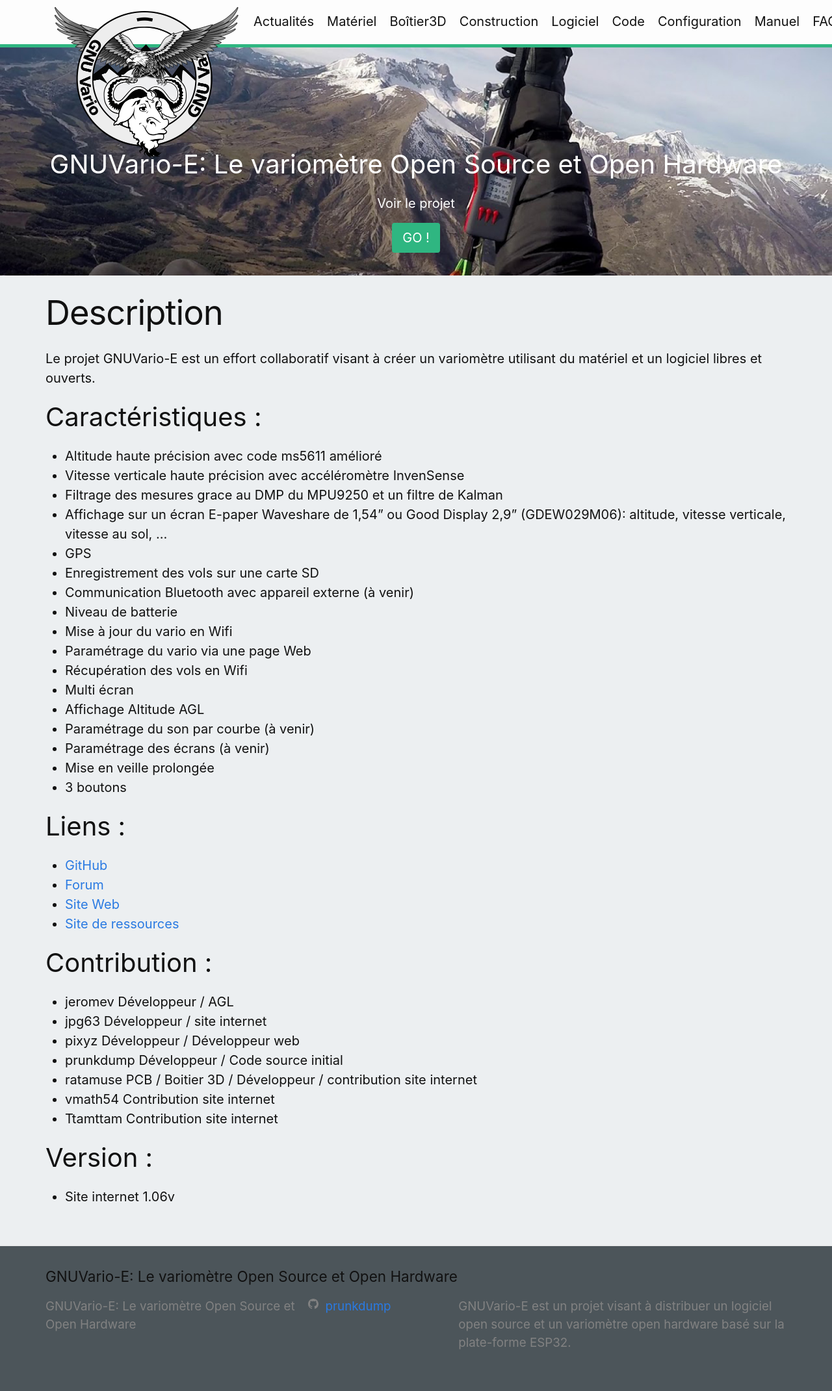
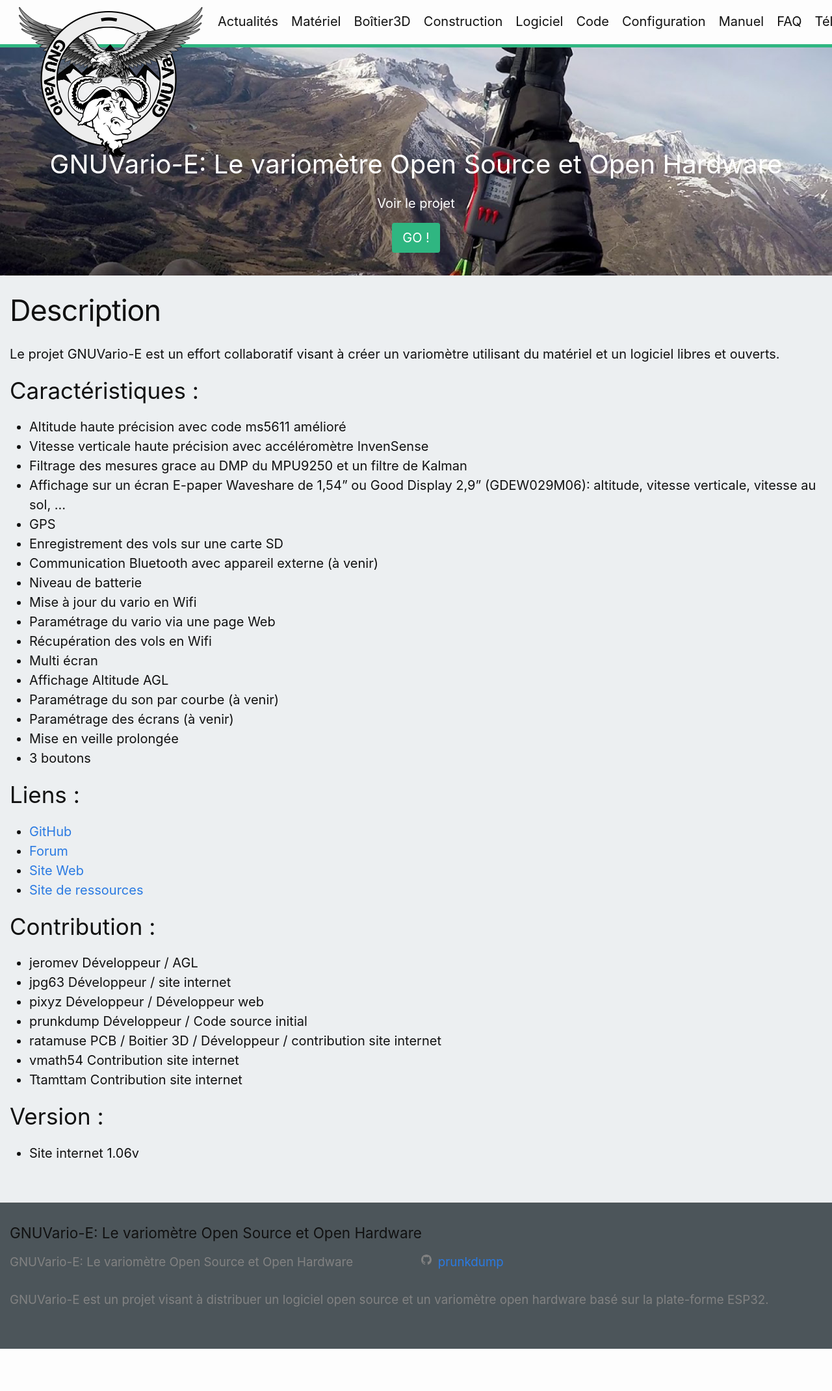
Before and after one commit to prunkdump/GNUVario-TTGO-T5-website, a Jekyll site: the page built from index.md, in a window 1280 px wide. Shown: the whole page at 65% size. Built offline with Jekyll 4.4.1, drawn with Linux system fonts in a browser that asks for light colours; after the commit the page ends 2076 px from its top, so only the background shows below that.

Commit message:
Changement de résolution écran pour permettre l'affichage des menus

```diff
--- a/_sass/minima.scss
+++ b/_sass/minima.scss
@@ -23,10 +23,10 @@ $green-color:      #2fb681 !default;
 $table-text-align: left !default;
 
 // Width of the content area
-$content-width:    1200px !default;
+$content-width:    1300px !default;
 
 $on-palm:          600px !default;
-$on-laptop:        1200px !default;
+$on-laptop:        1300px !default;
 
 $logo-width: 300px !default;
 
```
